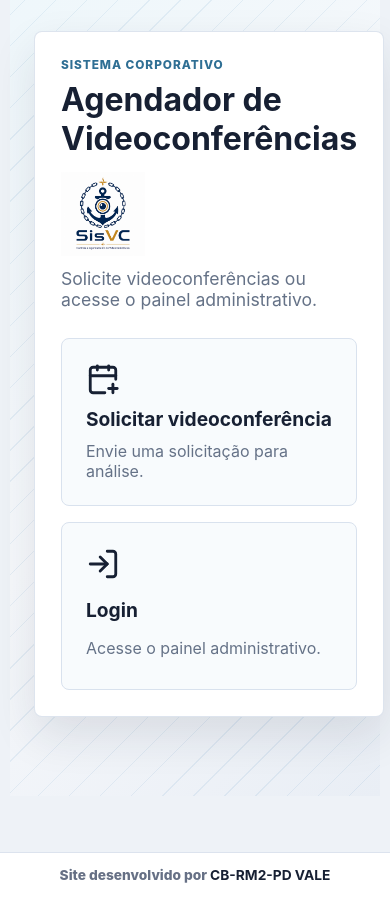
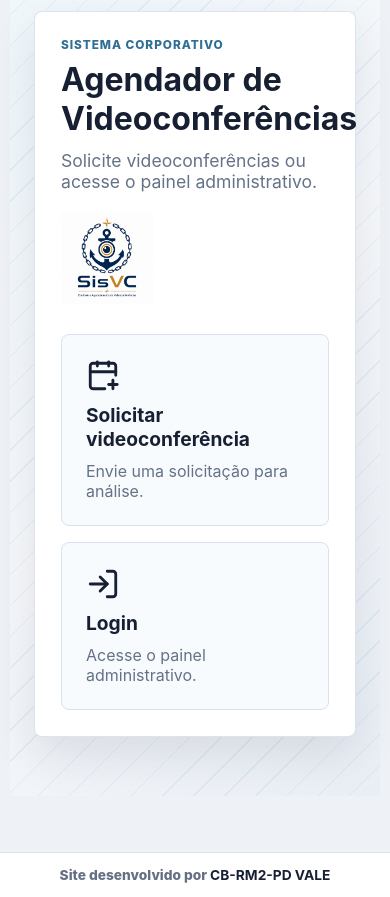
Before and after one commit to LuanValle/agendamento-video-conferencia, a React (Vite) app: page / in a window 390 px wide. Built offline with nearby package versions, Linux system fonts and the light colour scheme.

Commit message:
Centraliza logo na tela inicial

```diff
--- a/src/pages/HomePage.jsx
+++ b/src/pages/HomePage.jsx
@@ -6,12 +6,16 @@ function HomePage() {
   return (
     <main className="entry-page">
       <section className="entry-hero">
-        <p className="eyebrow">Sistema corporativo</p>
         <div className="entry-brand">
-          <h1>Agendador de Videoconferências</h1>
-          <img src={sisvcLogo} alt="SisVC" />
+          <div className="entry-brand-copy">
+            <p className="eyebrow">Sistema corporativo</p>
+            <h1>Agendador de Videoconferências</h1>
+            <p>Solicite videoconferências ou acesse o painel administrativo.</p>
+          </div>
+          <div className="entry-logo-frame" aria-hidden="true">
+            <img src={sisvcLogo} alt="" />
+          </div>
         </div>
-        <p>Solicite videoconferências ou acesse o painel administrativo.</p>
 
         <div className="entry-actions">
           <Link className="entry-card" to="/solicitar">
--- a/src/styles/global.css
+++ b/src/styles/global.css
@@ -81,21 +81,33 @@ button {
 }
 
 .entry-brand {
-  display: flex;
+  display: grid;
+  grid-template-columns: minmax(0, 1fr) minmax(220px, 320px);
+  gap: clamp(24px, 4vw, 56px);
   align-items: center;
-  gap: clamp(14px, 2.4vw, 24px);
-  justify-content: space-between;
 }
 
-.entry-brand h1 {
+.entry-brand-copy {
   min-width: 0;
 }
 
-.entry-brand img {
-  width: clamp(74px, 12vw, 118px);
-  max-width: 24%;
+.entry-brand-copy p:not(.eyebrow) {
+  margin: 12px 0 0;
+  color: var(--text-muted);
+  font-size: 1.1rem;
+}
+
+.entry-logo-frame {
+  display: grid;
+  place-items: center;
+  min-height: 178px;
+  padding: 8px;
+}
+
+.entry-logo-frame img {
+  width: clamp(128px, 16vw, 178px);
+  max-width: 100%;
   height: auto;
-  flex: 0 0 auto;
   object-fit: contain;
 }
 
@@ -109,7 +121,7 @@ button {
   letter-spacing: 0;
 }
 
-.entry-hero p:not(.eyebrow) {
+.entry-hero > p:not(.eyebrow) {
   margin: 12px 0 0;
   color: var(--text-muted);
   font-size: 1.1rem;
@@ -1248,13 +1260,18 @@ dd {
   }
 
   .entry-brand {
-    align-items: flex-start;
-    flex-direction: column;
+    grid-template-columns: 1fr;
+    gap: 18px;
   }
 
-  .entry-brand img {
-    width: 84px;
-    max-width: 36%;
+  .entry-logo-frame {
+    min-height: 96px;
+    justify-items: start;
+    padding: 0;
+  }
+
+  .entry-logo-frame img {
+    width: 92px;
   }
 
   .backup-actions,
```
